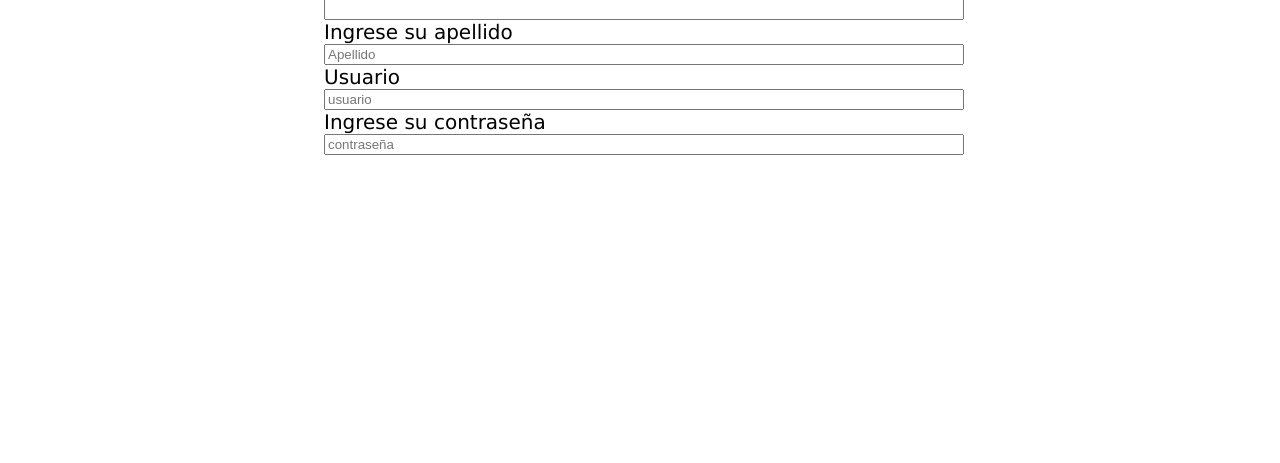
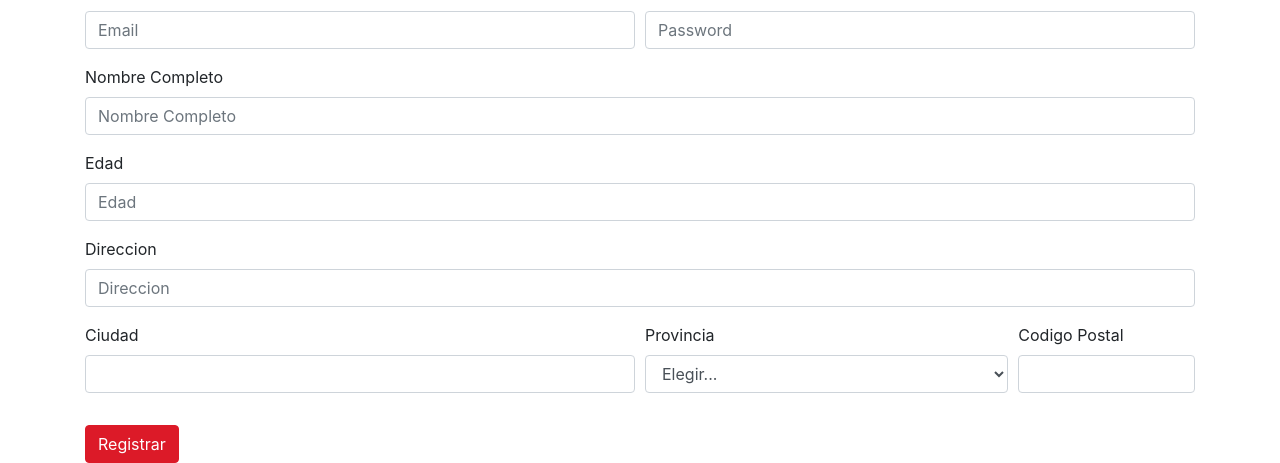
Before and after one commit to gallol/proyecto-integral, a PHP site: page /registro.html in a window 1280 px wide. Shown: the part 337-800 px from the top of the page. Run offline with PHP 8.4, Linux system fonts and the light colour scheme.

Commit message:
Add files via upload
registro updateado 2.0

```diff
--- a/proyecto-integral-master/registro/css/style.css
+++ b/proyecto-integral-master/registro/css/style.css
@@ -1,14 +1,8 @@
 body{
   background-color: white;
 }
-input.form-control {
-  width: 50%;
-  margin-left: 25%;
-  margin-right: 25%;
+.btn-primary {
+    color: #fff;
+    background-color: #dc1a28;
+    border-color: #dc1a28;
 }
-span#inputGroup-sizing-default{
-  width: 50%;
-  margin-left: 25%;
-  margin-right: 25%;
-  font: 20px "verdana";
-  }
--- a/proyecto-integral-master/registro/registro.html
+++ b/proyecto-integral-master/registro/registro.html
@@ -1,8 +1,9 @@
 <!DOCTYPE html>
 <html lang="en" dir="ltr">
   <head>
+    <link rel="stylesheet" href="https://stackpath.bootstrapcdn.com/bootstrap/4.3.1/css/bootstrap.min.css" integrity="sha384-ggOyR0iXCbMQv3Xipma34MD+dH/1fQ784/j6cY/iJTQUOhcWr7x9JvoRxT2MZw1T" crossorigin="anonymous">
+    <link rel="stylesheet" href="css/style.css">
     <meta charset="utf-8">
-    <link rel="stylesheet" href="css/style.css">
     <title>Registrarse</title>
   </head>
   <body>
@@ -15,33 +16,78 @@
             <img class="logo" src="https://github.com/gallol/proyecto-integral/blob/master/proyecto-integral-master/Imagenes/logo.png?raw=true" alt="Postflix">
           </a>
       </header>
-        <!-- PROBAR CON LOS BOX LARGE, LOS DEFAULT SON CHICOS MEPARECE -->
+      <form>
+  <div class="form-row">
+    <div class="form-group col-md-6 col-xs-12">
+      <label for="inputEmail4">Email</label>
+      <input type="email" class="form-control" id="inputEmail4" placeholder="Email">
+    </div>
+    <div class="form-group col-md-6">
+      <label for="inputPassword4">Password</label>
+      <input type="password" class="form-control" id="inputPassword4" placeholder="Password">
+    </div>
+  </div>
+  <div class="form-group">
+    <label for="inputName">Nombre Completo</label>
+    <input type="text" class="form-control" id="inputName" placeholder="Nombre Completo">
+  </div>
+  <div class="form-group">
+    <label for="inputAge">Edad</label>
+    <input type="text" class="form-control" id="inputAge" placeholder="Edad">
+  </div>
+  <div class="form-group">
+    <label for="inputAddress">Direccion</label>
+    <input type="text" class="form-control" id="inputAddress" placeholder="Direccion">
+  </div>
+  <div class="form-row">
+    <div class="form-group col-md-6">
+      <label for="inputCity">Ciudad</label>
+      <input type="text" class="form-control" id="inputCity">
+    </div>
+    <div class="form-group col-md-4">
+      <label for="inputState">Provincia</label>
+      <select id="inputState" class="form-control">
+        <option selected>Elegir...</option>
+          <option> <li>Tucuman</li></option>
+          <option><li>Prov. Buenos Aires</li></option>
+          <option><li>Ciudad Autonoma de Bs.As.</li></option>
+          <option><li> Cordoba </li></option>
+          <option><li>Santa Cruz</li></option>
+          <option> <li> Salta </li> </option>
+          <option><li> Misiones </li></option>
+          <option><li>Chaco</li></option>
+          <option> <li> Corrientes </li> </option>
+          <option><li> Santiago del Estero </li></option>
+          <option><li>Jujuy</li></option>
+          <option> <li> Formosa </li> </option>
+          <option><li> Catamarca </li></option>
+          <option><li>La Rioja</li></option>
+          <option> <li> San Juan </li> </option>
+          <option><li> Mendoza </li></option>
+          <option><li>San Luis</li></option>
+          <option> <li> Santa Fe </li> </option>
+          <option><li> Entre Rios </li></option>
+          <option><li>Rio Negro</li></option>
+          <option> <li> Neuquen </li> </option>
+          <option><li> Chubut </li></option>
+          <option><li>La Pampa</li></option>
+          <option> <li> Tierra del Fuego </li> </option>
+       </option>
+      </select>
+    </div>
+    <div class="form-group col-md-2">
+      <label for="inputZip">Codigo Postal</label>
+      <input type="text" class="form-control" id="inputZip">
+    </div>
+  </div>
+  <div class="form-group">
 
-      <div class="input-group mb-3">
-  <div class="input-group-prepend">
-    <span class="input-group-text" id="inputGroup-sizing-default">Ingrese su Nombre</span>
   </div>
-  <input type="text" class="form-control" aria-label="Sizing example input" aria-describedby="inputGroup-sizing-default">
-</div>
-
-<div class="input-group flex-nowrap">
-<div class="input-group-prepend">
-<span class="input-group-text" id="inputGroup-sizing-default">Ingrese su apellido</span>
-</div>
-<input type="text" class="form-control" placeholder="Apellido" aria-label="Username" aria-describedby="addon-wrapping">
-</div>
-<div class="input-group flex-nowrap">
-<div class="input-group-prepend">
-<span class="input-group-text" id="inputGroup-sizing-default">Usuario</span>
-</div>
-<input type="text" class="form-control" placeholder="usuario" aria-label="Username" aria-describedby="addon-wrapping">
-</div>
-<div class="input-group flex-nowrap">
-<div class="input-group-prepend">
-<span class="input-group-text" id="inputGroup-sizing-default">Ingrese su contraseña</span>
-</div>
-<input type="text" class="form-control" placeholder="contraseña" aria-label="Username" aria-describedby="addon-wrapping">
-</div>
+  <button type="submit" class="btn btn-primary">Registrar</button>
+</form>
+<script src="https://code.jquery.com/jquery-3.3.1.slim.min.js" integrity="sha384-q8i/X+965DzO0rT7abK41JStQIAqVgRVzpbzo5smXKp4YfRvH+8abtTE1Pi6jizo" crossorigin="anonymous"></script>
+<script src="https://cdnjs.cloudflare.com/ajax/libs/popper.js/1.14.7/umd/popper.min.js" integrity="sha384-UO2eT0CpHqdSJQ6hJty5KVphtPhzWj9WO1clHTMGa3JDZwrnQq4sF86dIHNDz0W1" crossorigin="anonymous"></script>
+<script src="https://stackpath.bootstrapcdn.com/bootstrap/4.3.1/js/bootstrap.min.js" integrity="sha384-JjSmVgyd0p3pXB1rRibZUAYoIIy6OrQ6VrjIEaFf/nJGzIxFDsf4x0xIM+B07jRM" crossorigin="anonymous"></script>
 
   </body>
 </html>
```
Also changed, not shown: proyecto-integral-master/registro/registro.php (+75 -1 lines).
